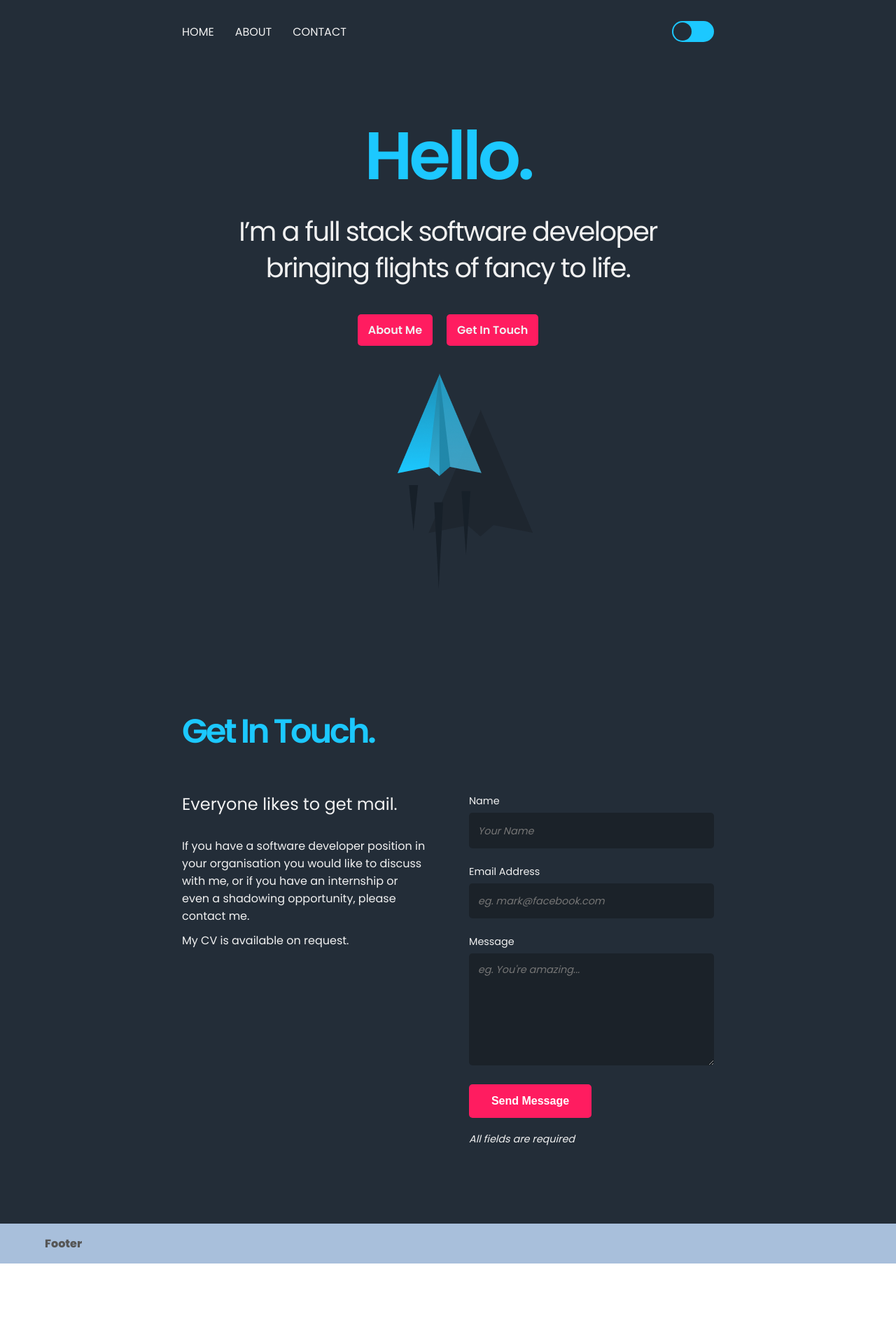
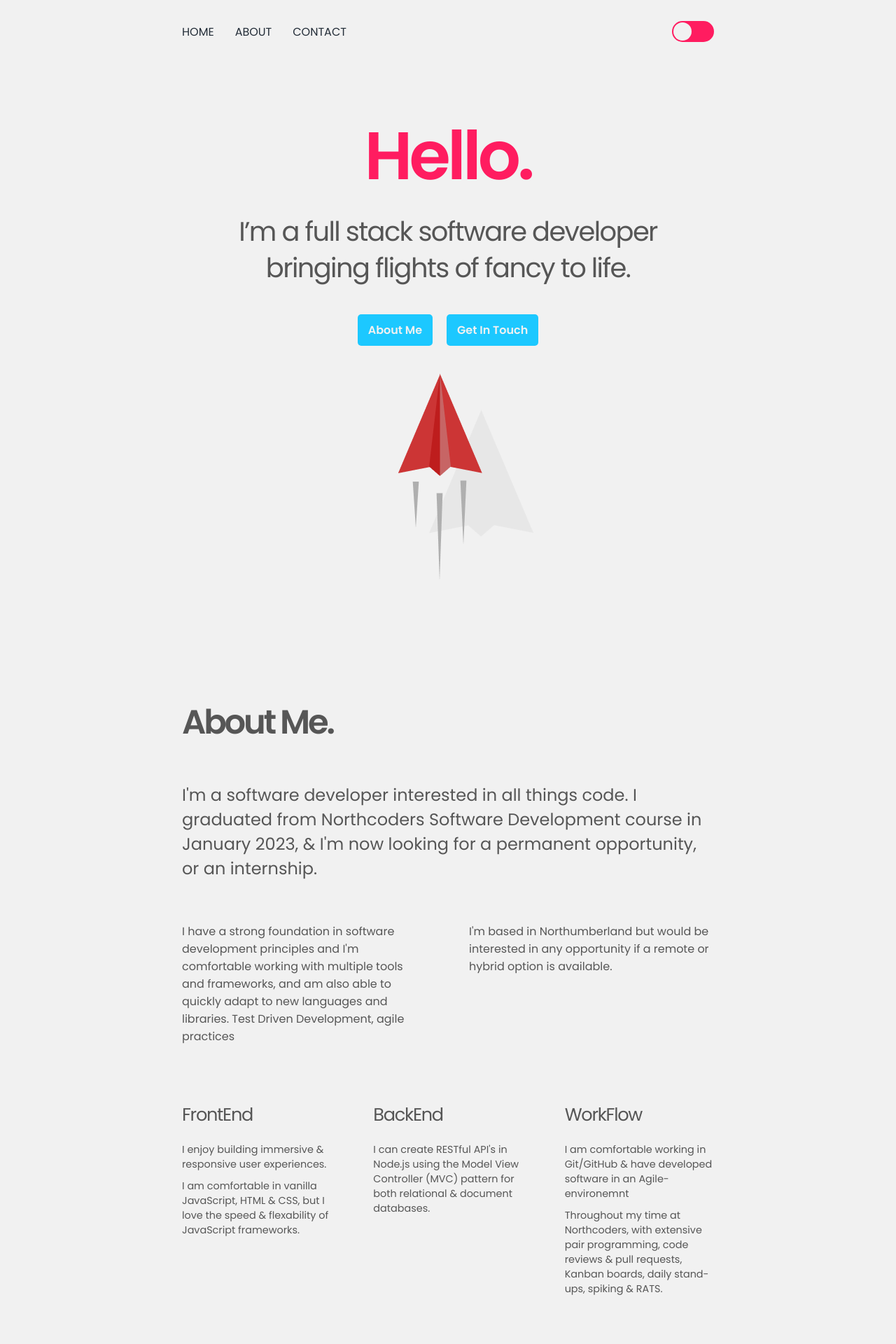
Before and after one commit to dan77uk/portfolio, a Next.js app: page / in a window 1280 px wide. Shown: the top 1920 px of the page at 70% size. Before the commit the page ends 1805 px from the top, so only its background shows below. Built offline with nearby package versions, Linux system fonts and the light colour scheme; a web font is replaced by a local one.

Commit message:
feat: removed useContext for light/dark theme. Implemented local storage for storing light/dark theme

```diff
--- a/components/About.jsx
+++ b/components/About.jsx
@@ -1,11 +1,8 @@
 import styles from "./about.module.css";
 import { useInView } from "react-intersection-observer";
-import { useContext } from "react";
-import { ThemeContext } from "./../context/Theme";
 
-export default function About() {
+export default function About({ theme }) {
   const { ref: myRef, inView: elementVisible } = useInView();
-  const { theme } = useContext(ThemeContext);
 
   return (
     <section className={styles.about_section} id="about">
--- a/components/Contact.jsx
+++ b/components/Contact.jsx
@@ -147,7 +147,7 @@
           </div>
         </section>
       </section>
-      <Footer />
+      <Footer theme={theme} />
     </>
   );
 }
--- a/components/Footer.jsx
+++ b/components/Footer.jsx
@@ -1,10 +1,62 @@
 import styles from "./footer.module.css";
 
-export default function Footer() {
+export default function Footer({ theme }) {
+  const date = new Date();
+  const year = date.getFullYear();
+
+  let themeStyle = {};
+  if (theme === "dark") {
+    themeStyle = {
+      svg: "#f1f1f1",
+      para: "#f1f1f1",
+      back: "#1B2229",
+    };
+  } else {
+    themeStyle = {
+      svg: "#565656",
+      para: "#565656",
+      back: "#FFFFFF",
+    };
+  }
+
   return (
-    <div className={styles.sectionwrapper}>
-      <section className={styles.container} id="about">
-        <h2>Footer</h2>
+    <div
+      className={styles.footer_section}
+      style={{ background: themeStyle.back, color: themeStyle.para }}
+    >
+      <section className={styles.wrapper}>
+        <p>&copy; Dan Phillips {year}</p>
+        <ul>
+          <li>
+            <a href="https://github.com/dan77uk" target="blank">
+              <svg
+                xmlns="http://www.w3.org/2000/svg"
+                width="24"
+                height="24"
+                viewBox="0 0 24 24"
+                fill={themeStyle.svg}
+              >
+                <path d="M19 0h-14c-2.761 0-5 2.239-5 5v14c0 2.761 2.239 5 5 5h14c2.762 0 5-2.239 5-5v-14c0-2.761-2.238-5-5-5zm-4.466 19.59c-.405.078-.534-.171-.534-.384v-2.195c0-.747-.262-1.233-.55-1.481 1.782-.198 3.654-.875 3.654-3.947 0-.874-.312-1.588-.823-2.147.082-.202.356-1.016-.079-2.117 0 0-.671-.215-2.198.82-.64-.18-1.324-.267-2.004-.271-.68.003-1.364.091-2.003.269-1.528-1.035-2.2-.82-2.2-.82-.434 1.102-.16 1.915-.077 2.118-.512.56-.824 1.273-.824 2.147 0 3.064 1.867 3.751 3.645 3.954-.229.2-.436.552-.508 1.07-.457.204-1.614.557-2.328-.666 0 0-.423-.768-1.227-.825 0 0-.78-.01-.055.487 0 0 .525.246.889 1.17 0 0 .463 1.428 2.688.944v1.489c0 .211-.129.459-.528.385-3.18-1.057-5.472-4.056-5.472-7.59 0-4.419 3.582-8 8-8s8 3.581 8 8c0 3.533-2.289 6.531-5.466 7.59z" />
+              </svg>
+            </a>
+          </li>
+          <li>
+            <a
+              href="https://www.linkedin.com/in/dan-phillips-845a1b205/"
+              target="blank"
+            >
+              <svg
+                xmlns="http://www.w3.org/2000/svg"
+                width="24"
+                height="24"
+                viewBox="0 0 24 24"
+                fill={themeStyle.svg}
+              >
+                <path d="M19 0h-14c-2.761 0-5 2.239-5 5v14c0 2.761 2.239 5 5 5h14c2.762 0 5-2.239 5-5v-14c0-2.761-2.238-5-5-5zm-11 19h-3v-11h3v11zm-1.5-12.268c-.966 0-1.75-.79-1.75-1.764s.784-1.764 1.75-1.764 1.75.79 1.75 1.764-.783 1.764-1.75 1.764zm13.5 12.268h-3v-5.604c0-3.368-4-3.113-4 0v5.604h-3v-11h3v1.765c1.396-2.586 7-2.777 7 2.476v6.759z" />
+              </svg>
+            </a>
+          </li>
+        </ul>
       </section>
     </div>
   );
--- a/components/Hero.jsx
+++ b/components/Hero.jsx
@@ -1,10 +1,7 @@
 import styles from "./hero.module.css";
 import { useInView } from "react-intersection-observer";
-import { useContext } from "react";
-import { ThemeContext } from "./../context/Theme";
 
-export default function Hero() {
-  const { theme } = useContext(ThemeContext);
+export default function Hero({ theme }) {
   const { ref: myRef, inView: elementVisible } = useInView();
 
   let themeStyle = {};
--- a/components/Nav.jsx
+++ b/components/Nav.jsx
@@ -1,35 +1,38 @@
 import styles from "./nav.module.css";
-import { useContext } from "react";
-import { ThemeContext } from "./../context/Theme";
 
 export default function Nav({ changeTheme, currentTheme }) {
-  const { theme } = useContext(ThemeContext);
-
   function handleToggle() {
     if (currentTheme === "dark") {
       changeTheme("light");
+      localStorage.setItem("theme", JSON.stringify("light"));
     } else {
       changeTheme("dark");
+      localStorage.setItem("theme", JSON.stringify("dark"));
     }
   }
 
   let themeStyle = {};
-  if (theme === "dark") {
+  if (currentTheme === "dark") {
     themeStyle = {
-      link: "#f1f1f1", // white
-      label: "#1cc8ff", // blue
-      button: "#232d38", // dark background
+      link: "#f1f1f1",
+      label: "#1cc8ff",
+      button: "#232d38",
+      headerBackground: "#232d38",
     };
   } else {
     themeStyle = {
-      link: "#232d38", // dark background
-      label: "#ff1c60", // red
-      button: "#f1f1f1", // white
+      link: "#232d38",
+      label: "#ff1c60",
+      button: "#f1f1f1",
+      headerBackground: "#f1f1f1",
     };
   }
 
   return (
-    <header className={styles.header}>
+    <header
+      className={styles.header}
+      style={{ background: themeStyle.headerBackground }}
+    >
       <article>
         <nav>
           <ul>
--- a/components/footer.module.css
+++ b/components/footer.module.css
@@ -1,14 +1,33 @@
-.sectionwrapper {
+.footer_section {
   width: 100%;
-  background-color: rgb(168, 191, 219);
+  padding: 20px 0;
 }
 
-.container {
-  max-width: 1920px;
+.wrapper {
+  max-width: 760px;
   margin: 0 auto;
-  color: var(--dark);
   display: flex;
-  flex-direction: column;
-  justify-content: center;
-  padding: 1rem 4rem;
+  justify-content: space-between;
+  align-items: center;
 }
+
+.wrapper ul {
+  display: flex;
+  gap: 10px;
+}
+
+.wrapper ul a svg {
+  width: 40px;
+  height: 40px;
+  transition: 0.4s;
+}
+
+.wrapper ul a svg:hover {
+  filter: brightness(180%);
+}
+
+@media (max-width: 840px) {
+  .wrapper {
+    padding: 0 40px;
+  }
+}
--- a/context/Theme.jsx
+++ /dev/null
@@ -1,12 +0,0 @@
-import { createContext, useState } from "react";
-
-export const ThemeContext = createContext();
-
-export const ThemeProvider = ({ children }) => {
-  const [theme, setTheme] = useState("dark");
-  return (
-    <ThemeContext.Provider value={{ theme, setTheme }}>
-      {children}
-    </ThemeContext.Provider>
-  );
-};
--- a/pages/_app.js
+++ b/pages/_app.js
@@ -1,10 +1,5 @@
 import "../styles/globals.css";
-import { ThemeProvider } from "./../context/Theme";
 
 export default function App({ Component, pageProps }) {
-  return (
-    <ThemeProvider>
-      <Component {...pageProps} />
-    </ThemeProvider>
-  );
+  return <Component {...pageProps} />;
 }
--- a/pages/index.js
+++ b/pages/index.js
@@ -1,17 +1,23 @@
-import { ThemeContext } from "./../context/Theme";
-import { useContext } from "react";
+import { useState, useEffect } from "react";
 import Nav from "../components/Nav";
 import Hero from "../components/Hero";
 import About from "../components/About";
 import Contact from "../components/Contact";
 
 export default function Home() {
-  const { theme, setTheme } = useContext(ThemeContext);
+  const [theme, setTheme] = useState();
+
+  useEffect(() => {
+    const stored = localStorage.getItem("theme");
+    console.log(stored);
+    setTheme(stored ? JSON.parse(stored) : "light");
+  }, [theme]);
+
   return (
     <main className={theme}>
       <Nav changeTheme={setTheme} currentTheme={theme} />
-      <Hero />
-      {/* <About /> */}
+      <Hero theme={theme} />
+      <About theme={theme} />
       <Contact theme={theme} />
     </main>
   );
```
Also changed, not shown: components/BurgerMenu.jsx (deleted, +0 -68 lines).
